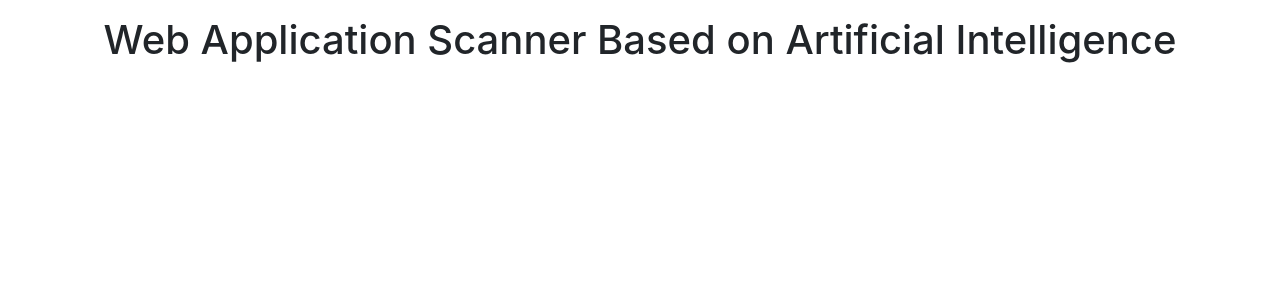
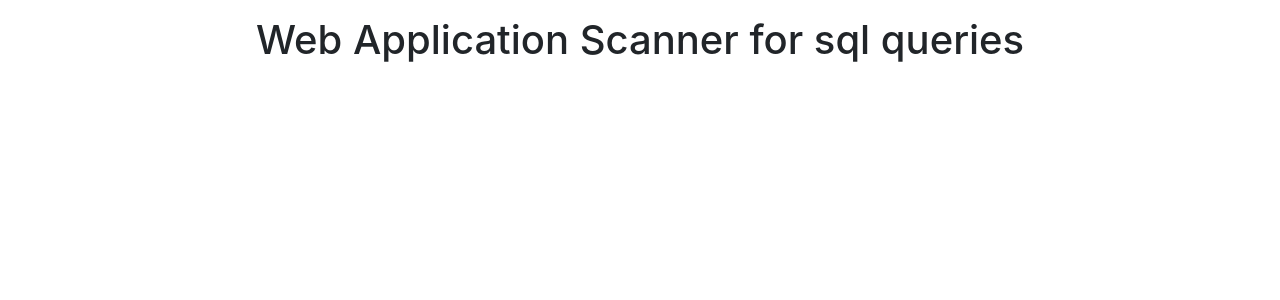
Before and after one commit to a-majhad/web-scanner-for-sql-queries, a Flask app: page / in a window 1280 px wide. Shown: the part 72-372 px from the top of the page. Run offline with Flask 2, Linux system fonts and the light colour scheme; some libraries are stand-ins or nearby versions.

Commit message:
Update index.html

```diff
--- a/templates/index.html
+++ b/templates/index.html
@@ -27,7 +27,7 @@
     </ul>
   </div>
 </nav>
-<p></p><h1 style="text-align: center;">Web Application Scanner Based on Artificial Intelligence</h1></p>
+<p></p><h1 style="text-align: center;">Web Application Scanner for sql queries</h1></p>
 <script src="https://code.jquery.com/jquery-3.4.1.slim.min.js" integrity="sha384-J6qa4849blE2+poT4WnyKhv5vZF5SrPo0iEjwBvKU7imGFAV0wwj1yYfoRSJoZ+n" crossorigin="anonymous"></script>
 <script src="https://cdn.jsdelivr.net/npm/popper.js@1.16.0/dist/umd/popper.min.js" integrity="sha384-Q6E9RHvbIyZFJoft+2mJbHaEWldlvI9IOYy5n3zV9zzTtmI3UksdQRVvoxMfooAo" crossorigin="anonymous"></script>
 <script src="https://stackpath.bootstrapcdn.com/bootstrap/4.4.1/js/bootstrap.min.js" integrity="sha384-wfSDF2E50Y2D1uUdj0O3uMBJnjuUD4Ih7YwaYd1iqfktj0Uod8GCExl3Og8ifwB6" crossorigin="anonymous"></script>
```
